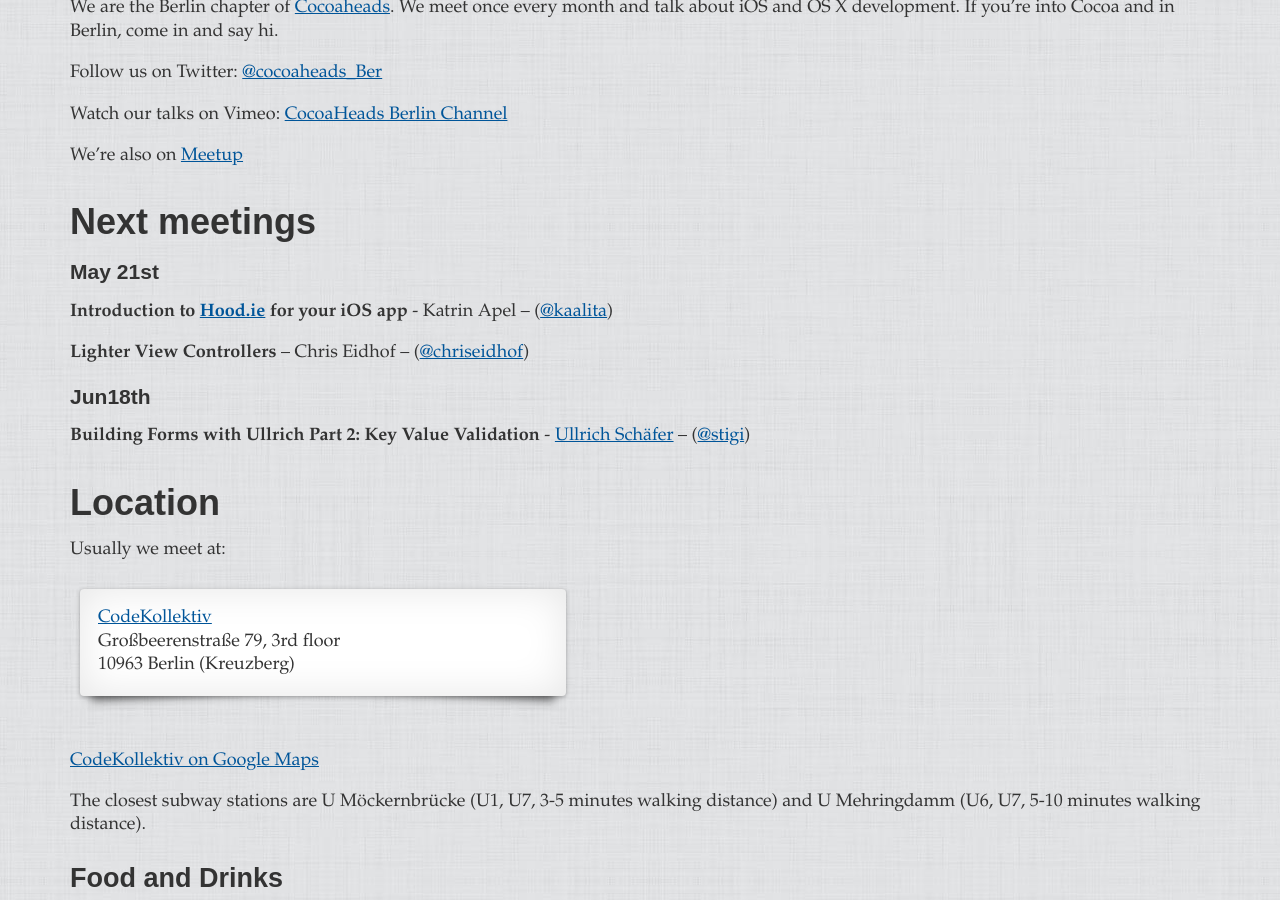
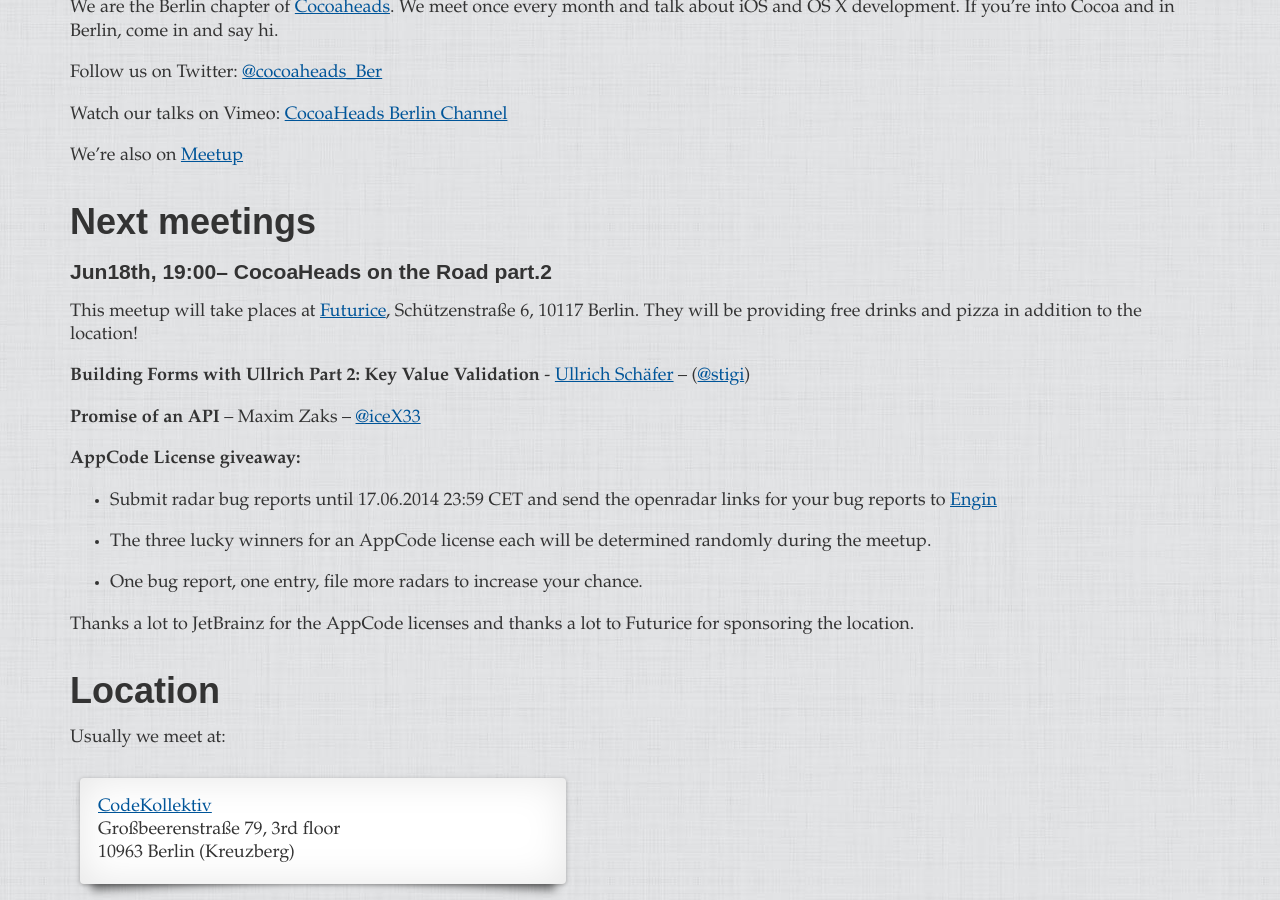
Before and after one commit to cocoaheads-berlin/cocoaheads-berlin.github.com, a Jekyll site: the page built from index.markdown, in a window 1280 px wide and 900 px high, scrolled down 427 px. Built offline with Jekyll 4.4.1, drawn with Linux system fonts in a browser that asks for light colours; some web fonts are replaced; Markdown is read by kramdown in place of the engine named in the settings; some of the changed text lies outside the part shown.

Commit message:
update next meetup

```diff
--- a/index.markdown
+++ b/index.markdown
@@ -19,15 +19,25 @@ We're also on [Meetup](http://www.meetup.com/Cocoaheads-Berlin/)
 
 
 
-###May 21st
 
-**Introduction to [Hood.ie](http://hood.ie) for your iOS app** - Katrin Apel – ([@kaalita](https://twitter.com/kaalita))
+###Jun18th, 19:00– CocoaHeads on the Road part.2
 
-**Lighter View Controllers** – Chris Eidhof – ([@chriseidhof](https://twitter.com/chriseidhof))
+This meetup will take places at [Futurice](http://futurice.de), Schützenstraße 6, 10117 Berlin. They will be providing free drinks and pizza in addition to the location!
 
-###Jun18th
 
 **Building Forms with Ullrich Part 2: Key Value Validation** - [Ullrich Schäfer](ullrichschaefer.com) – ([@stigi](https://twitter.com/stigi))
+
+**Promise of an API** – Maxim Zaks – [@iceX33](https://twitter.com/iceX33)
+
+**AppCode License giveaway:**
+
+- Submit radar bug reports until 17.06.2014 23:59 CET and send the openradar links for your bug reports to [Engin](mailto:ekurutepe@gmail.com)
+
+- The three lucky winners for an AppCode license each will be determined randomly during the meetup.
+
+- One bug report, one entry, file more radars to increase your chance.
+
+Thanks a lot to JetBrainz for the AppCode licenses and thanks a lot to Futurice for sponsoring the location.
 
 <script type="text/javascript">
 	next_meetup();
@@ -86,6 +96,13 @@ list!
 </div>
 
 ## 2014
+
+
+###May 21st
+
+**Introduction to [Hood.ie](http://hood.ie) for your iOS app** - Katrin Apel – ([@kaalita](https://twitter.com/kaalita))
+
+**Lighter View Controllers** – Chris Eidhof – ([@chriseidhof](https://twitter.com/chriseidhof))
 
 ### Apr 16th
 
```
